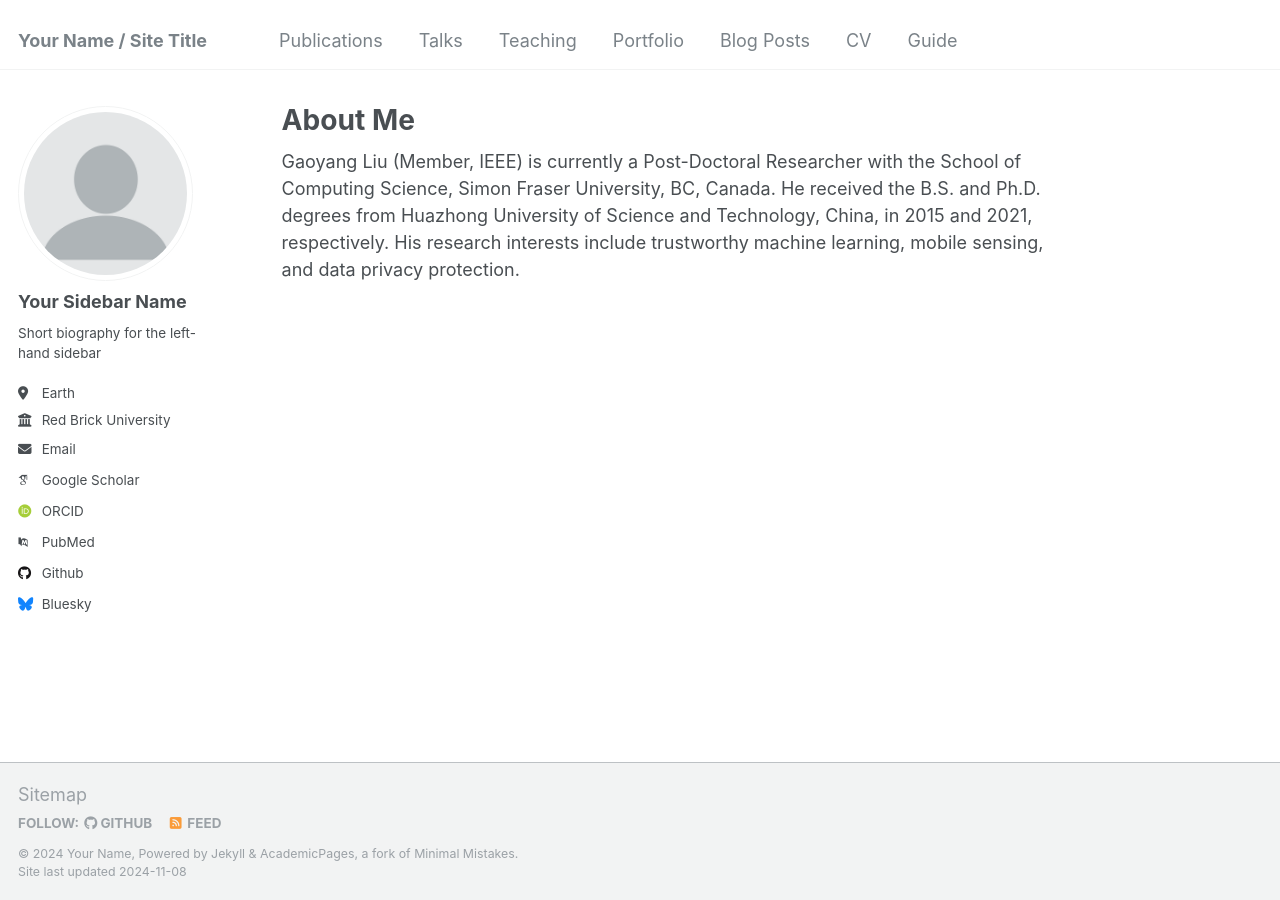
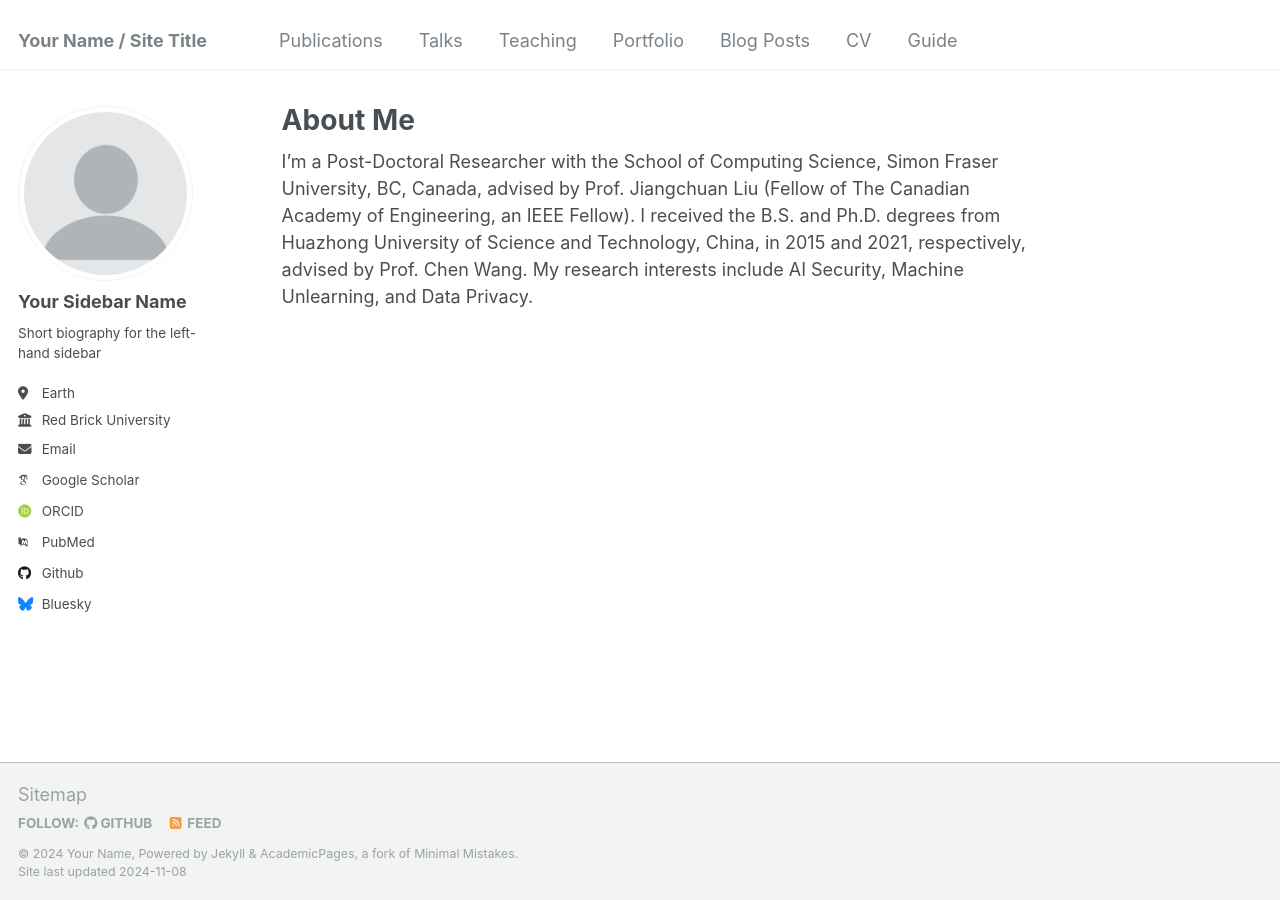
Before and after one commit to gyliu1991/gyliu1991.github.io, a Jekyll site: the page built from _pages/about.md, in a window 1280 px wide. Built offline with Jekyll 4.4.1, drawn with Linux system fonts in a browser that asks for light colours; some web fonts are replaced.

Commit message:
Update about.md

```diff
--- a/_pages/about.md
+++ b/_pages/about.md
@@ -7,4 +7,4 @@ redirect_from:
   - /about.html
 ---
 
-Gaoyang Liu (Member, IEEE) is currently a Post-Doctoral Researcher with the School of Computing Science, Simon Fraser University, BC, Canada. He received the B.S. and Ph.D. degrees from Huazhong University of Science and Technology, China, in 2015 and 2021, respectively. His research interests include trustworthy machine learning, mobile sensing, and data privacy protection.
+I'm a Post-Doctoral Researcher with the School of Computing Science, Simon Fraser University, BC, Canada, advised by Prof. Jiangchuan Liu (Fellow of The Canadian Academy of Engineering, an IEEE Fellow). I received the B.S. and Ph.D. degrees from Huazhong University of Science and Technology, China, in 2015 and 2021, respectively, advised by Prof. Chen Wang. My research interests include AI Security, Machine Unlearning, and Data Privacy.
```
